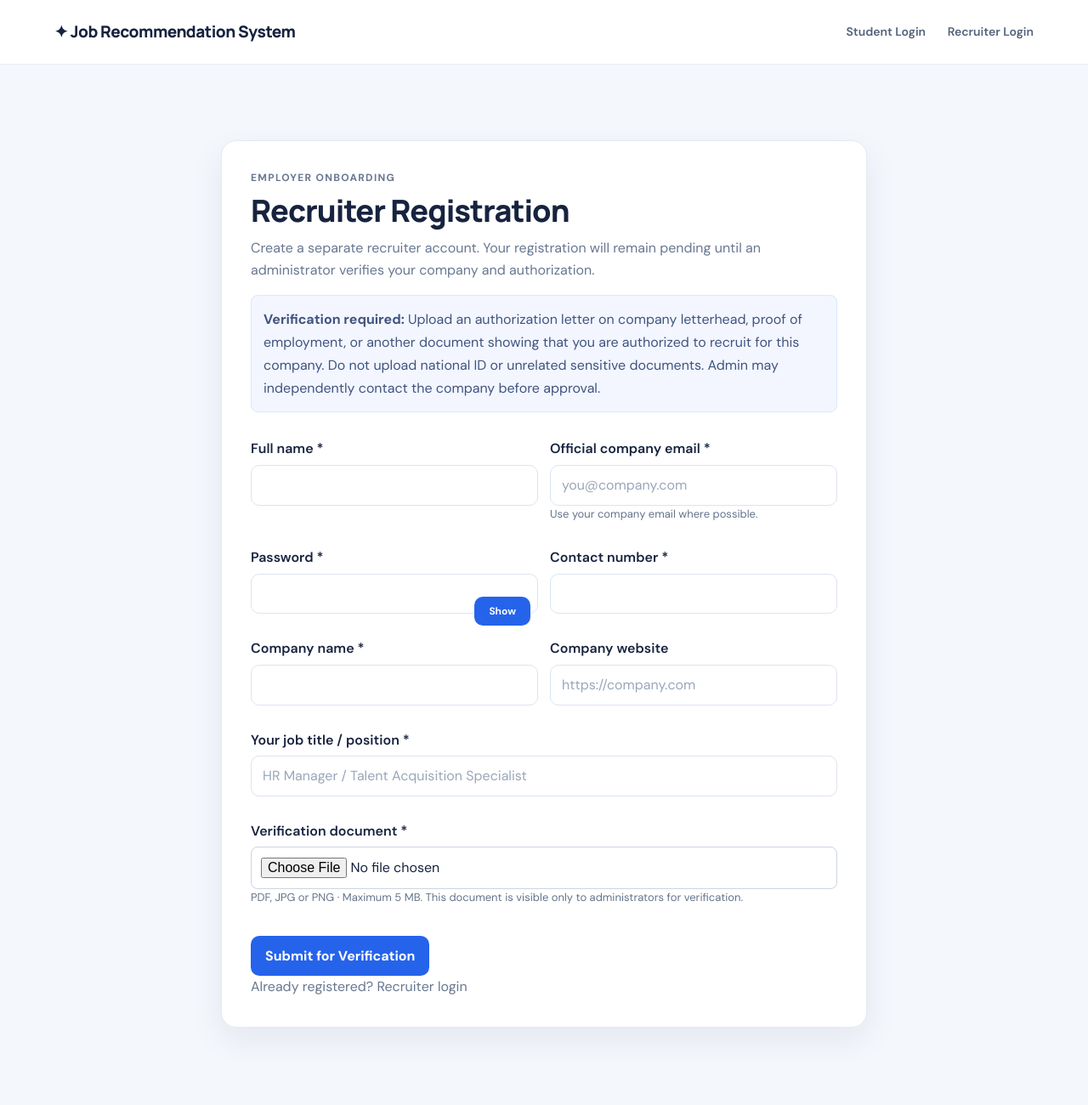
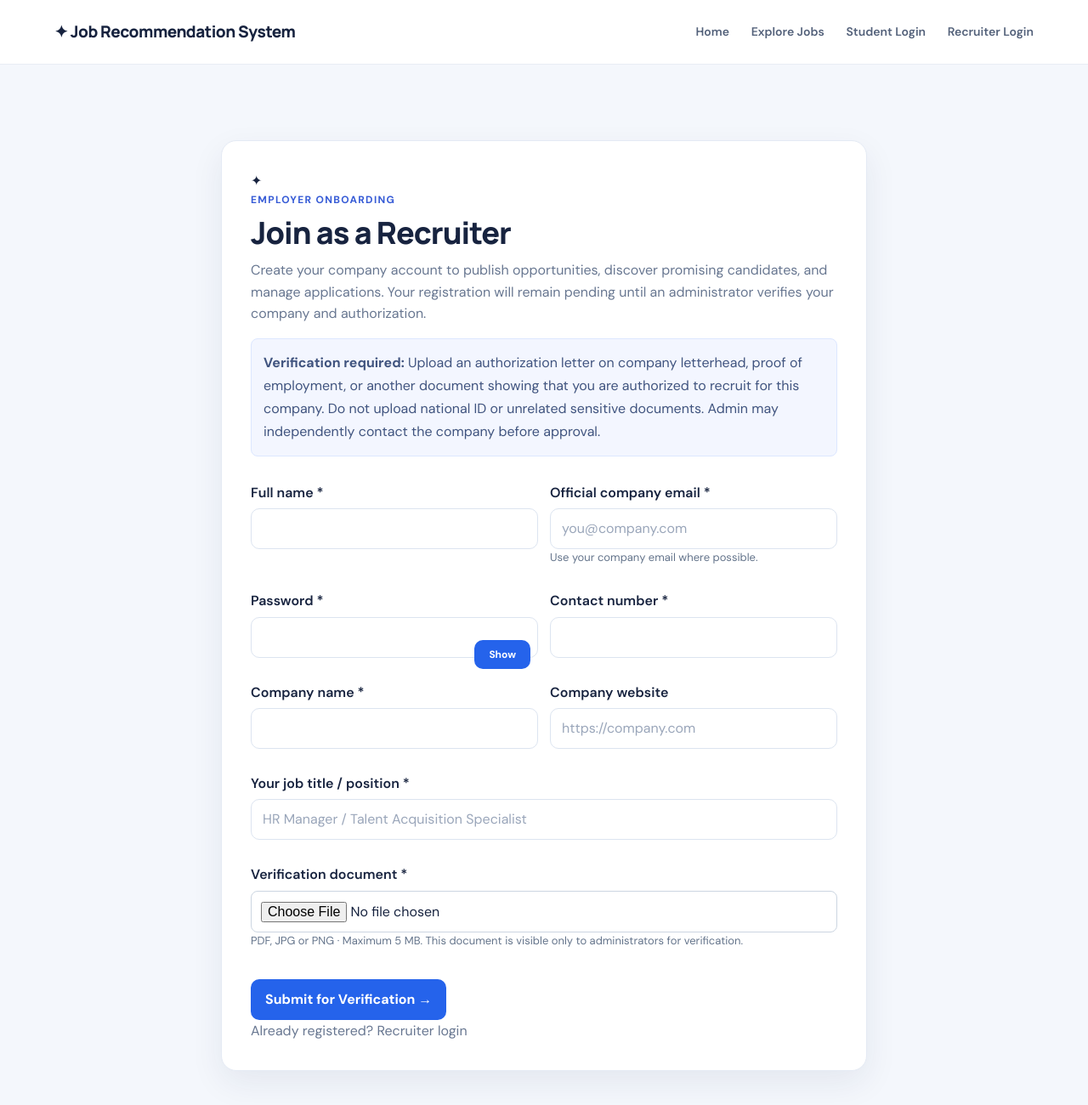
Before and after one commit to Siamm7/Ai-based-new, a website: page recruiter-register.html in a window 1280 px wide. Shown: the whole page at 85% size. Drawn offline with Linux system fonts and the light colour scheme.

Commit message:
Refresh recruiter registration page layout and navigation

```diff
--- a/recruiter-register.html
+++ b/recruiter-register.html
@@ -1,8 +1,8 @@
 <!DOCTYPE html>
 <html lang="en"><head><meta charset="UTF-8"><meta name="viewport" content="width=device-width, initial-scale=1.0"><title>Recruiter Registration</title><link rel="stylesheet" href="style.css">
-<style>.portal-box{max-width:760px;margin:35px auto;padding:28px;background:#fff;border-radius:14px;box-shadow:0 8px 30px #0f172a12}.portal-grid{display:grid;grid-template-columns:1fr 1fr;gap:14px}.portal-box label{display:block;font-weight:600;margin:14px 0 6px}.portal-box input,.portal-box textarea{width:100%;padding:11px;border:1px solid #cbd5e1;border-radius:8px;font:inherit}.portal-box .wide{grid-column:1/-1}.portal-box button{margin-top:20px;padding:12px 20px;border:0;border-radius:8px;background:#2563eb;color:#fff;font-weight:700;cursor:pointer}.portal-note{padding:14px;background:#eff6ff;border-radius:8px;margin:16px 0;color:#1e3a8a}.portal-hint{font-size:13px;color:#64748b}@media(max-width:650px){.portal-grid{grid-template-columns:1fr}.portal-box .wide{grid-column:auto}}</style></head><body>
-<header class="site-header"><a class="brand" href="index.html">✦ Job Recommendation System</a><nav class="main-nav"><a href="login.html">Student Login</a><a href="recruiter-login.html">Recruiter Login</a></nav></header>
-<main class="page-shell"><section class="portal-box"><p class="section-kicker">EMPLOYER ONBOARDING</p><h1>Recruiter Registration</h1><p>Create a separate recruiter account. Your registration will remain pending until an administrator verifies your company and authorization.</p>
+<style>.portal-box{max-width:760px;margin:35px auto;padding:28px;background:#fff;border-radius:14px;box-shadow:0 8px 30px #0f172a12}.portal-grid{display:grid;grid-template-columns:1fr 1fr;gap:14px}.portal-box label{display:block;font-weight:600;margin:14px 0 6px}.portal-box input,.portal-box textarea{width:100%;padding:11px;border:1px solid #cbd5e1;border-radius:8px;font:inherit}.portal-box .wide{grid-column:1/-1}.portal-box button{margin-top:20px;padding:12px 20px;border:0;border-radius:8px;background:#2563eb;color:#fff;font-weight:700;cursor:pointer}.portal-note{padding:14px;background:#eff6ff;border-radius:8px;margin:16px 0;color:#1e3a8a}.portal-hint{font-size:13px;color:#64748b}@media(max-width:650px){.portal-grid{grid-template-columns:1fr}.portal-box .wide{grid-column:auto}}</style></head><body class="recruiter-register-page">
+<header class="site-header"><a class="brand" href="index.html">✦ Job Recommendation System</a><nav class="main-nav" aria-label="Main navigation"><a href="index.html">Home</a><a href="jobs.html">Explore Jobs</a><a href="login.html">Student Login</a><a href="recruiter-login.html">Recruiter Login</a></nav></header>
+<main class="page-shell"><section class="portal-box"><div class="recruiter-register-heading"><span class="recruiter-register-icon">✦</span><div><p class="section-kicker">EMPLOYER ONBOARDING</p><h1>Join as a Recruiter</h1></div></div><p class="recruiter-register-lead">Create your company account to publish opportunities, discover promising candidates, and manage applications. Your registration will remain pending until an administrator verifies your company and authorization.</p>
 <div class="portal-note"><b>Verification required:</b> Upload an authorization letter on company letterhead, proof of employment, or another document showing that you are authorized to recruit for this company. Do not upload national ID or unrelated sensitive documents. Admin may independently contact the company before approval.</div>
 <form id="recruiterRegisterForm" enctype="multipart/form-data"><div class="portal-grid">
 <div><label for="rrName">Full name *</label><input id="rrName" name="full_name" maxlength="150" required></div>
@@ -13,6 +13,6 @@
 <div><label for="rrWebsite">Company website</label><input id="rrWebsite" name="company_website" type="url" placeholder="https://company.com"></div>
 <div class="wide"><label for="rrPosition">Your job title / position *</label><input id="rrPosition" name="job_title" maxlength="120" placeholder="HR Manager / Talent Acquisition Specialist" required></div>
 <div class="wide"><label for="rrProof">Verification document *</label><input id="rrProof" name="verification_document" type="file" accept=".pdf,.jpg,.jpeg,.png" required><p class="portal-hint">PDF, JPG or PNG · Maximum 5 MB. This document is visible only to administrators for verification.</p></div>
-<div class="wide"><button id="rrSubmit" type="submit">Submit for Verification</button><p id="rrMessage" aria-live="polite"></p></div>
+<div class="wide"><button id="rrSubmit" type="submit">Submit for Verification <span aria-hidden="true">→</span></button><p id="rrMessage" aria-live="polite"></p></div>
 </div></form><p>Already registered? <a href="recruiter-login.html">Recruiter login</a></p></section></main><script src="config.js"></script>
   <script src="password-toggle.js"></script><script src="recruiter-register.js"></script></body></html>
```
